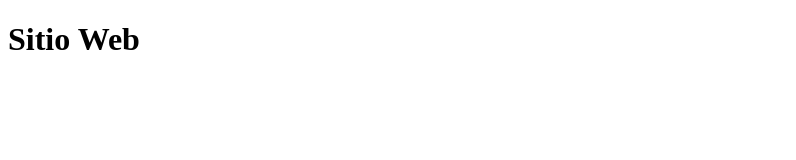
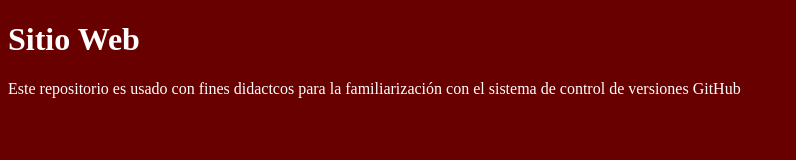
Before and after one commit to davidanguiano/aprendiendo-github, a plain HTML site: page index.html in a window 1280 px wide. Shown: the whole page, without its empty margins (0-796 px from the left). Drawn offline with Linux system fonts and the light colour scheme.

Commit message:
Estilos
Se agregan estilos al documento index.html

```diff
--- a/index.html
+++ b/index.html
@@ -6,8 +6,11 @@
   <meta http-equiv="X-UA-Compatible" content="ie=edge">
   <meta name="description" content="Repositorio para aprender a usar GitHub">
   <title>Sitio Web</title>
+
+  <link rel="stylesheet" type="text/css" href="style.css">
 </head>
 <body>
   <h1>Sitio Web</h1>
+  <p>Este repositorio es usado con fines didactcos para la familiarización con el sistema de control de versiones GitHub</p>
 </body>
 </html>
--- /dev/null
+++ b/style.css
@@ -0,0 +1,4 @@
+body{
+  background:rgb(105, 0, 0);
+  color: white;
+}
```
